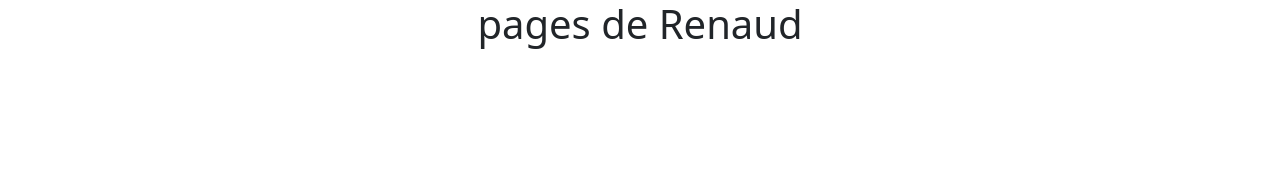
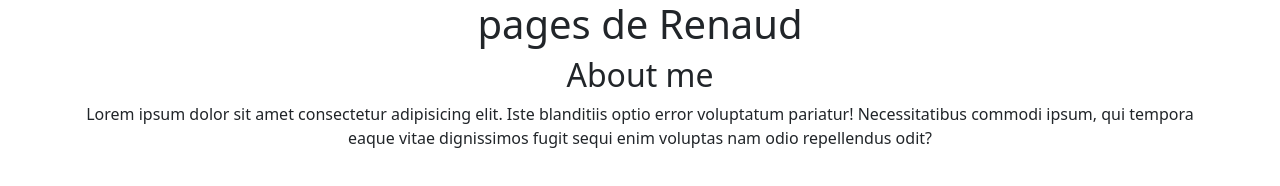
Before and after one commit to baltazard-66/Exercice11juin-renaud, a plain HTML site: page index.html in a window 1280 px wide. Drawn offline with nearby package versions, Linux system fonts and the light colour scheme.

Commit message:
ajout de about me

```diff
--- a/index.html
+++ b/index.html
@@ -15,6 +15,8 @@
       <div class="row">
         <div class="col-12 text-center">
           <h1>pages de Renaud</h1>
+          <h2>About me</h2>
+          <p>Lorem ipsum dolor sit amet consectetur adipisicing elit. Iste blanditiis optio error voluptatum pariatur! Necessitatibus commodi ipsum, qui tempora eaque vitae dignissimos fugit sequi enim voluptas nam odio repellendus odit?</p>
         </div>
       </div>
 
```
